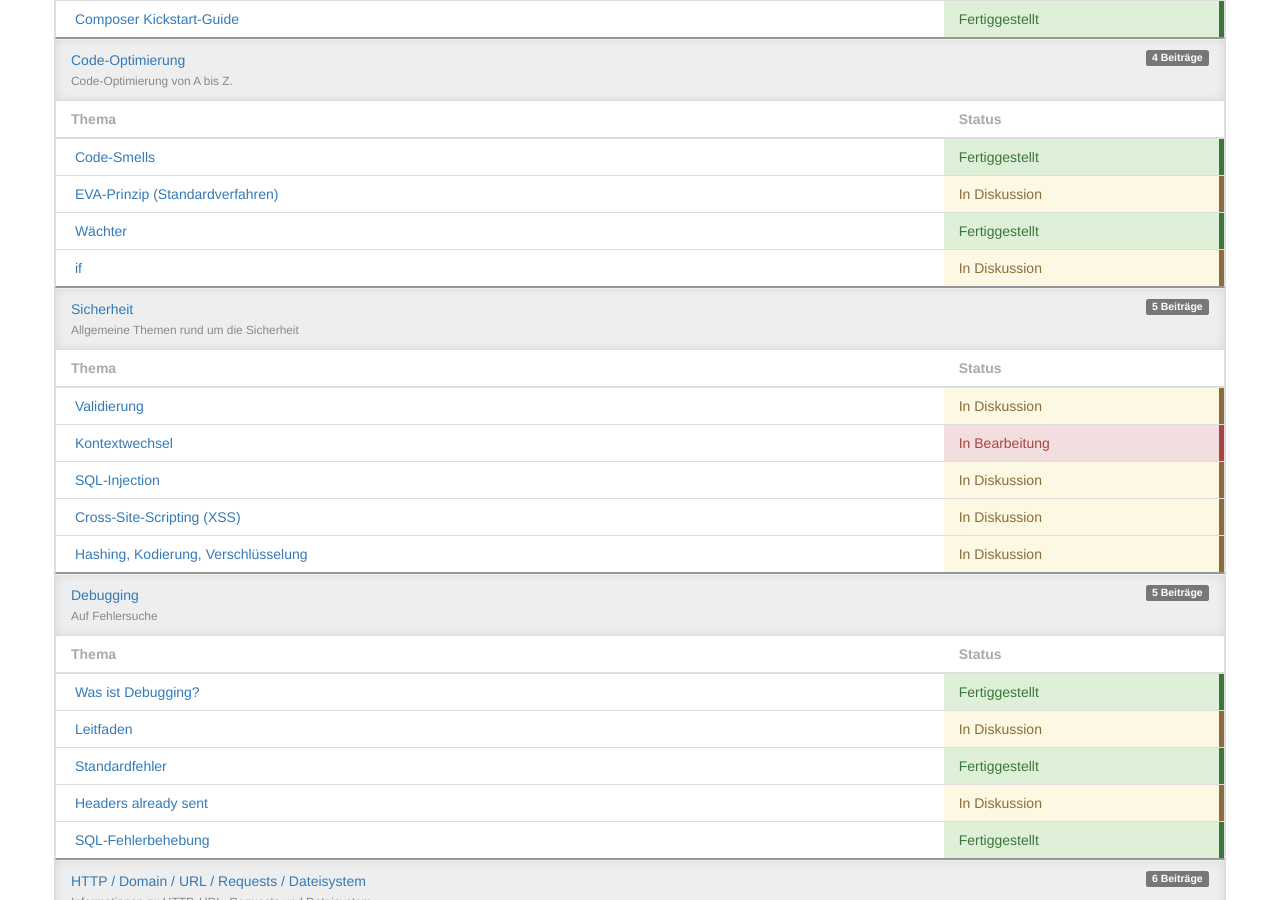
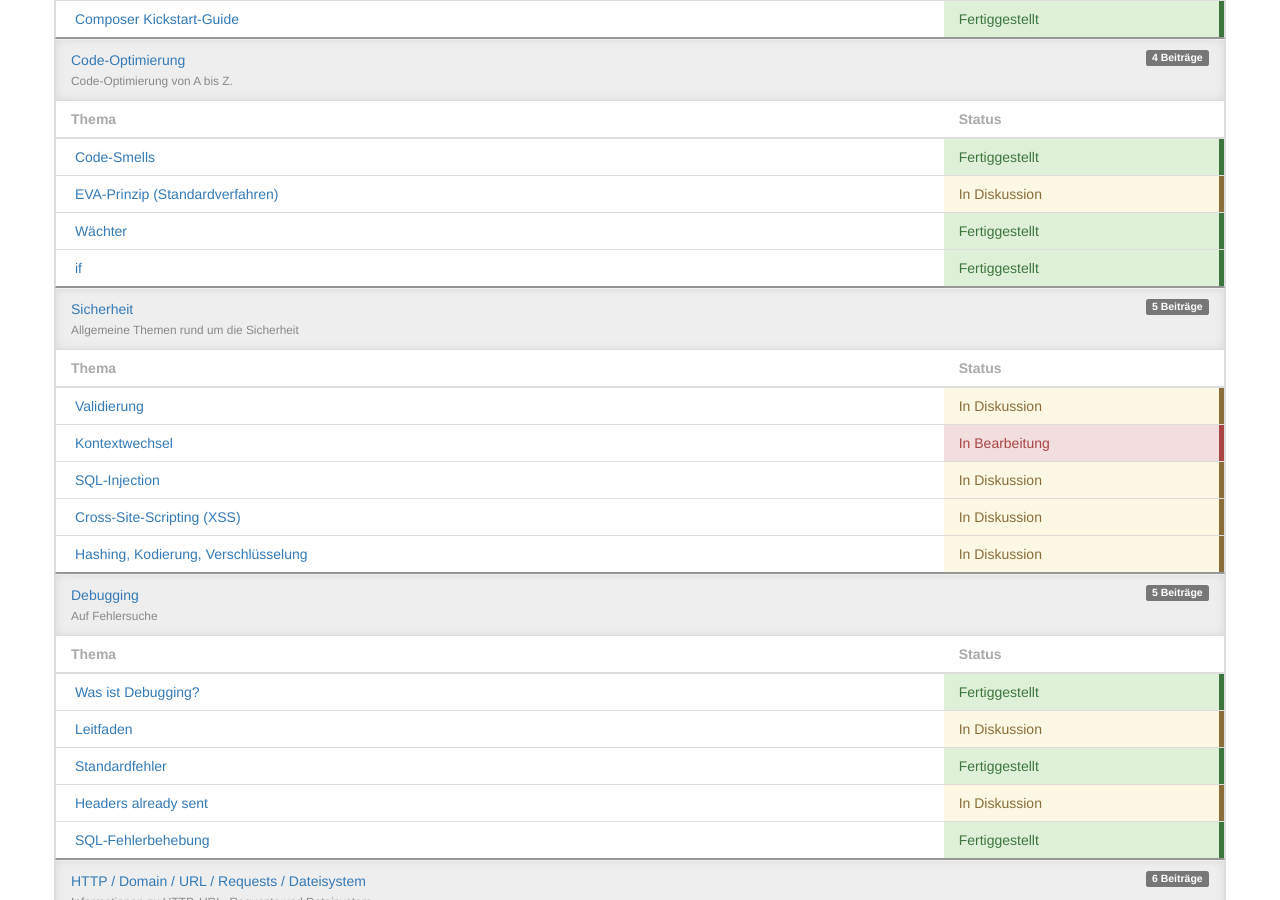
Before and after one commit to php-de/php-de.github.io, a Jekyll site: the page built from index.md, in a window 1280 px wide and 900 px high, scrolled down 1015 px. Built offline with Jekyll 4.4.1, drawn with Linux system fonts in a browser that asks for light colours; nearby versions of some CDN libraries.

Commit message:
Update if.md

```diff
--- a/code-optimizing/if.md
+++ b/code-optimizing/if.md
@@ -29,8 +29,6 @@ inhalt:
         anchor: unntige-konstrukte
         simple: "So geht es besser"
 
-
-entry-type: in-discussion
 ---
 
 
```
